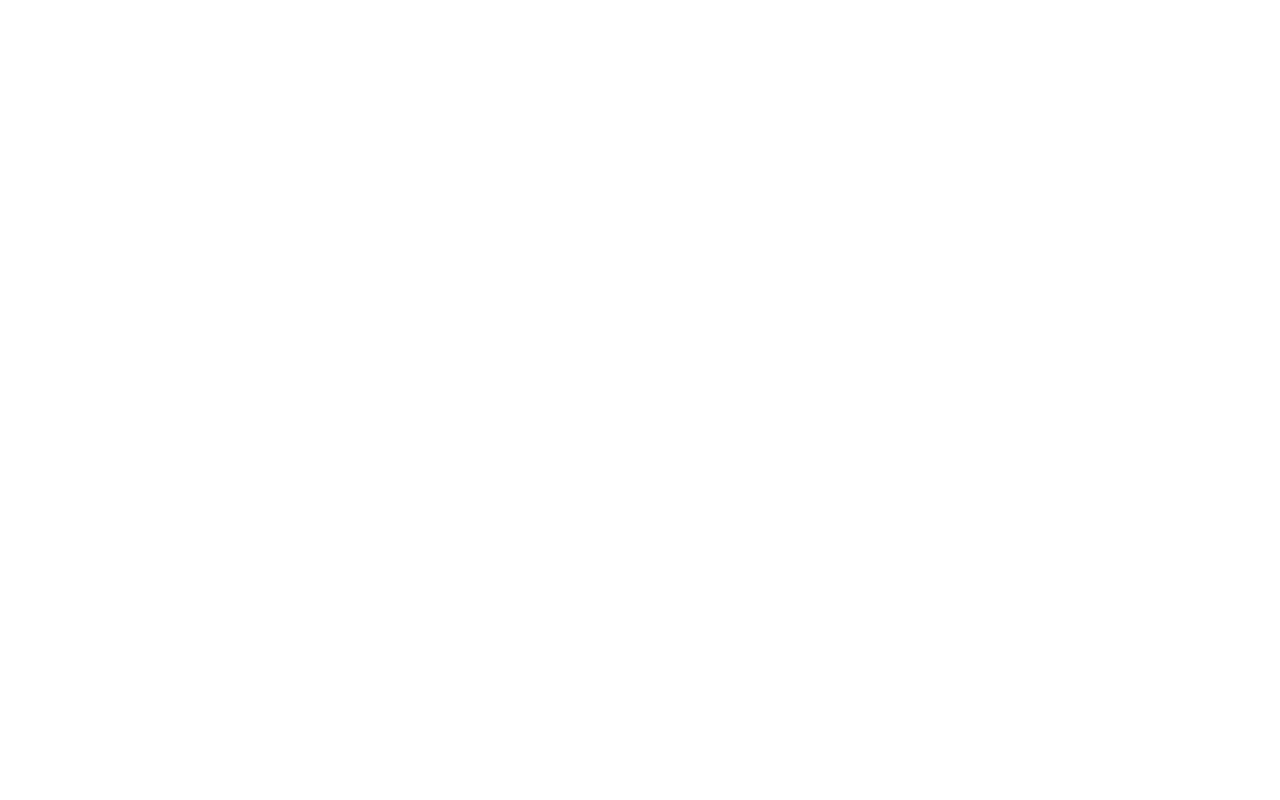
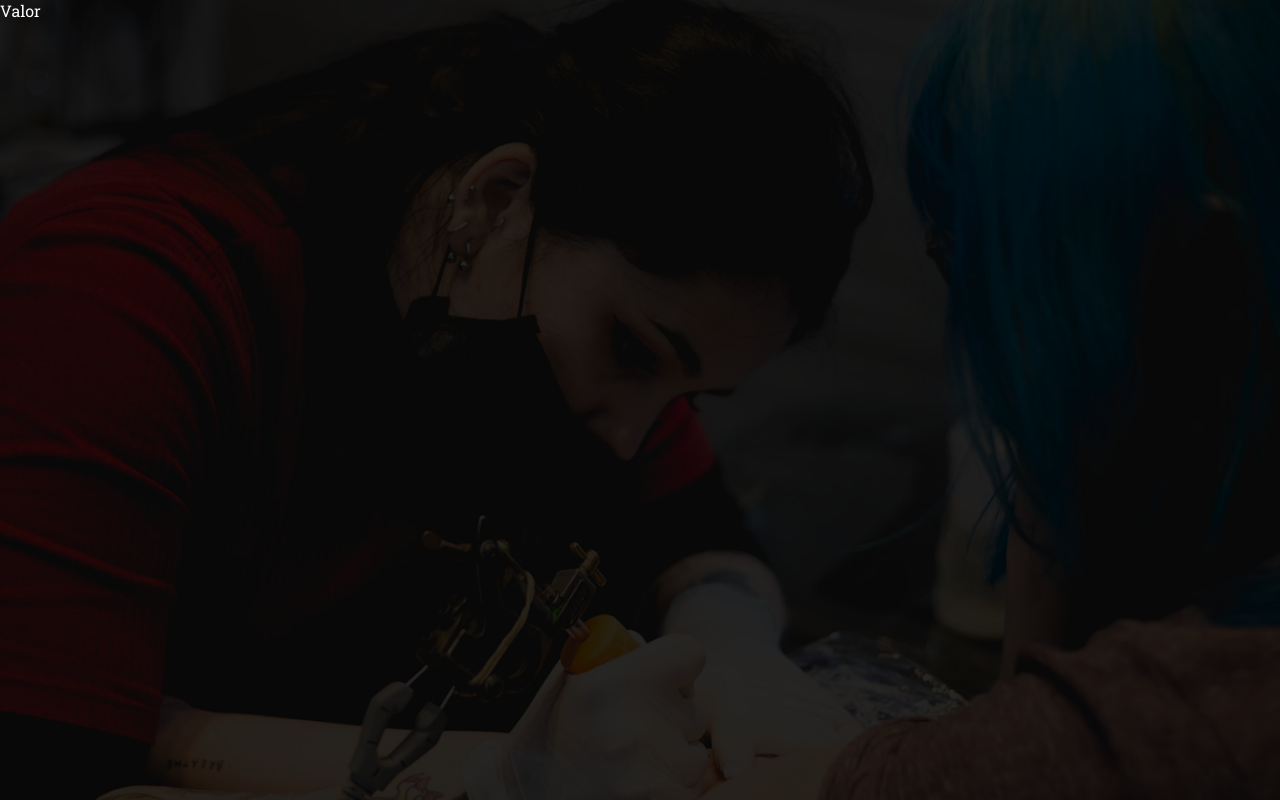
Before and after one commit to ohgosch/curso-de-tatuador, a Gatsby site: page / in a window 1280 px wide. Built offline with nearby package versions, Linux system fonts and the light colour scheme; Gatsby itself is replaced by a stand-in of ours.

Commit message:
Add images and start customization

```diff
--- a/gatsby-config.js
+++ b/gatsby-config.js
@@ -24,7 +24,7 @@
         background_color: `#663399`,
         theme_color: `#663399`,
         display: `minimal-ui`,
-        icon: `src/images/gatsby-icon.png`, // This path is relative to the root of the site.
+        // icon: `src/images/gatsby-icon.png`, // This path is relative to the root of the site.
       },
     },
     // this (optional) plugin enables Progressive Web App + Offline functionality
--- a/src/components/layout.js
+++ b/src/components/layout.js
@@ -8,6 +8,28 @@
 import React from "react"
 import PropTypes from "prop-types"
 import { useStaticQuery, graphql } from "gatsby"
+import { createGlobalStyle } from "styled-components"
+
+import { COLORS } from "../utils/constants";
+
+const GlobalStyle = createGlobalStyle`
+  @import url('https://fonts.googleapis.com/css?family=Roboto+Slab&display=swap');
+
+  body, html {
+    min-height: 100vh;
+    margin: 0;
+    padding: 0;
+    background-color: ${COLORS.background};
+  }
+
+  * {
+    font-family: 'Roboto Slab', serif;
+    color: ${COLORS.texts};
+    background-repeat: no-repeat;
+    background-size: cover;
+    background-position: center center;
+  }
+`;
 
 const Layout = ({ children }) => {
   const data = useStaticQuery(graphql`
@@ -20,7 +42,10 @@
     }
   `)
   return (
-    <main>{children}</main>
+    <main>
+      <GlobalStyle />
+      {children}
+    </main>
   )
 }
 
--- /dev/null
+++ b/src/components/main/index.js
@@ -0,0 +1,9 @@
+import React from 'react';
+
+import { Container } from './style';
+
+export const Main = () => (
+  <Container>Valor</Container>
+)
+
+export default Main;
--- /dev/null
+++ b/src/components/main/style.js
@@ -0,0 +1,8 @@
+import Styled from 'styled-components';
+import background from '../../images/Main background.png';
+
+export const Container = Styled.section`
+  background-image: url('${background}');
+  width: 100%;
+  height: 100vh;
+`;
--- a/src/components/seo.js
+++ b/src/components/seo.js
@@ -33,6 +33,7 @@
         lang,
       }}
       title={title}
+      defaultTitle={site.siteMetadata.title}
       titleTemplate={`%s | ${site.siteMetadata.title}`}
       meta={[
         {
@@ -76,13 +77,14 @@
   lang: `pt-BR`,
   meta: [],
   description: ``,
+  title: ``,
 }
 
 SEO.propTypes = {
   description: PropTypes.string,
   lang: PropTypes.string,
   meta: PropTypes.arrayOf(PropTypes.object),
-  title: PropTypes.string.isRequired,
+  title: PropTypes.string,
 }
 
 export default SEO
--- a/src/pages/index.js
+++ b/src/pages/index.js
@@ -2,10 +2,12 @@
 
 import Layout from "../components/layout"
 import SEO from "../components/seo"
+import { Main } from "../components/main";
 
 const IndexPage = () => (
   <Layout>
-    <SEO title="Home" />
+    <SEO />
+    <Main />
   </Layout>
 )
 
--- a/src/utils/constants.js
+++ b/src/utils/constants.js
@@ -1 +1,7 @@
 export const RESOLUTIONS = {}
+
+export const COLORS = {
+  background: '#000000',
+  texts: '#FFFFFF',
+  brand: '#D9781F',
+}
--- /dev/null
+++ b/src/utils/texts.js
@@ -0,0 +1,4 @@
+export const main = {
+  description: 'Este curso prepara você, tanto sobre a parte teórica quanto a parte prática, para iniciar com conhecimento e segurança a sua carreira como tatuador.',
+  button: 'Saiba mais'
+}
```
Also changed, not shown: src/pages/page-2.js (deleted, +0 -16 lines), src/images/Aulas background.png (added), src/images/Local background.png (added), src/images/Main background.png (added), src/images/Professor background.png (added), src/images/Sobre o curso thumb.png (added), src/images/gatsby-astronaut.png (deleted), src/images/gatsby-icon.png (deleted), 1 other file.
